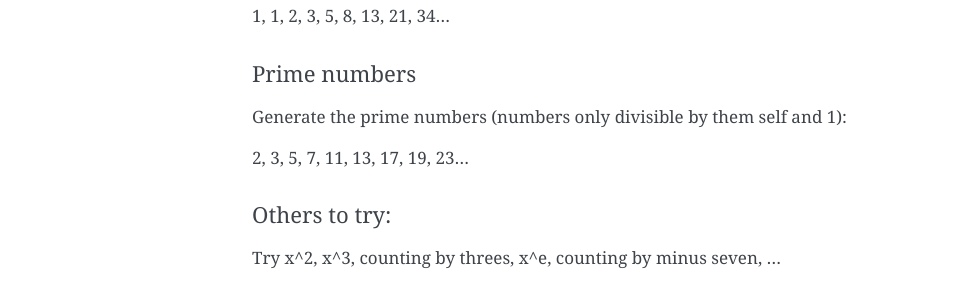
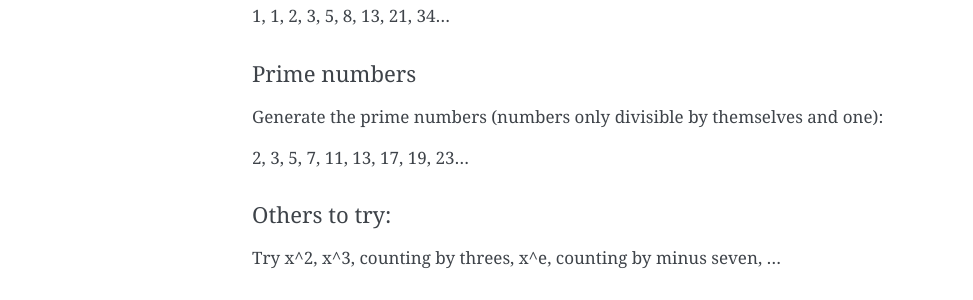
Before and after one commit to ak-foster/FP2, a Sphinx documentation site: the page built from source/index.rst, in a window 1280 px wide and 900 px high, scrolled down 16126 px. Shown: the part 378-678 px from the top of the window, without its empty margins (168-1141 px from the left). Built offline with Sphinx 7.4.7, drawn with Linux system fonts in a browser that asks for light colours.

Commit message:
gramar fix

```diff
--- a/source/index.rst
+++ b/source/index.rst
@@ -759,7 +759,7 @@ f(n) = f(n-1) + f(n-2)
 Prime numbers
 -------------
 
-Generate the prime numbers (numbers only divisible by them self and 1):
+Generate the prime numbers (numbers only divisible by themselves and one):
 
 2, 3, 5, 7, 11, 13, 17, 19, 23...
 
```
